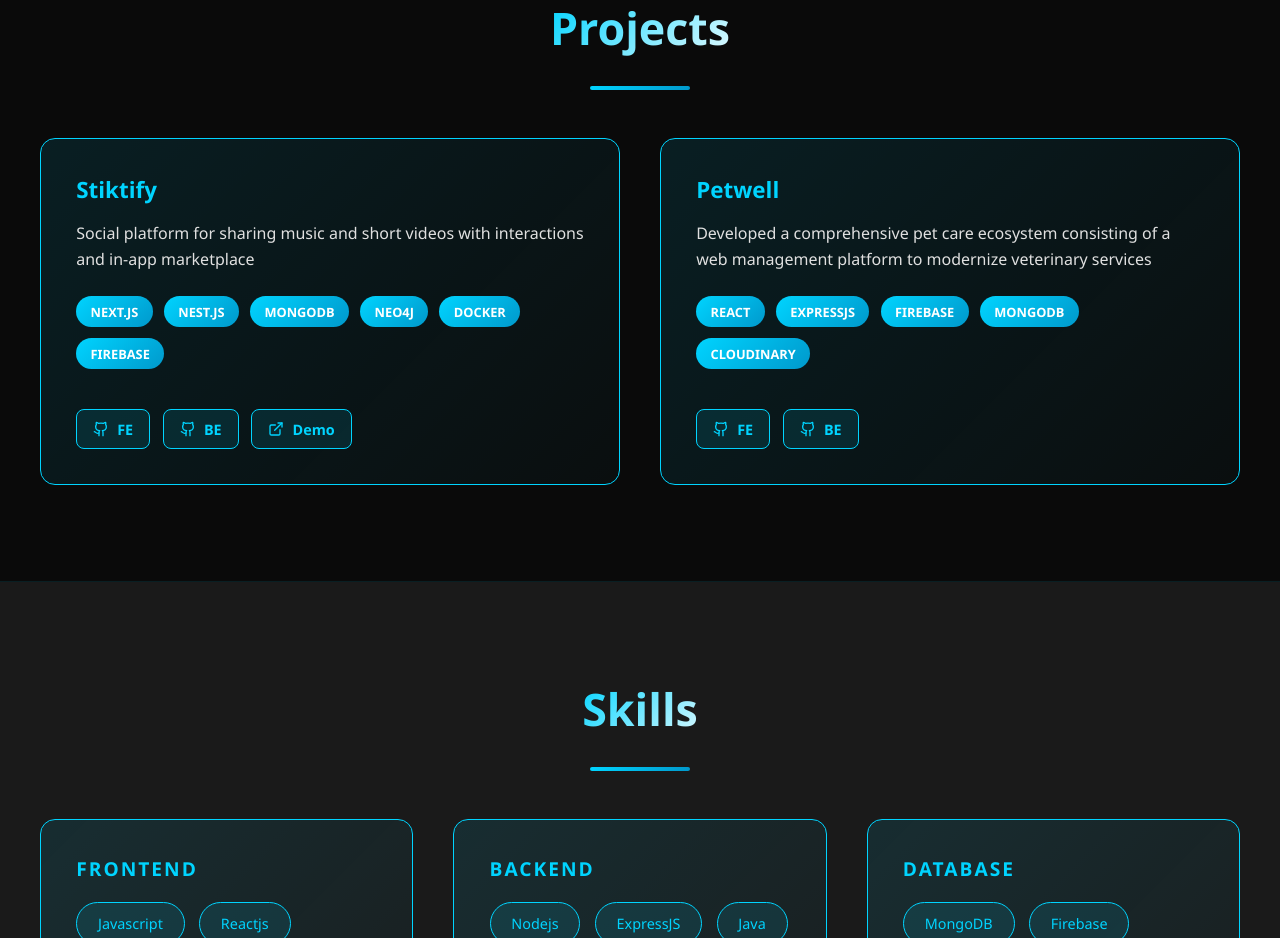
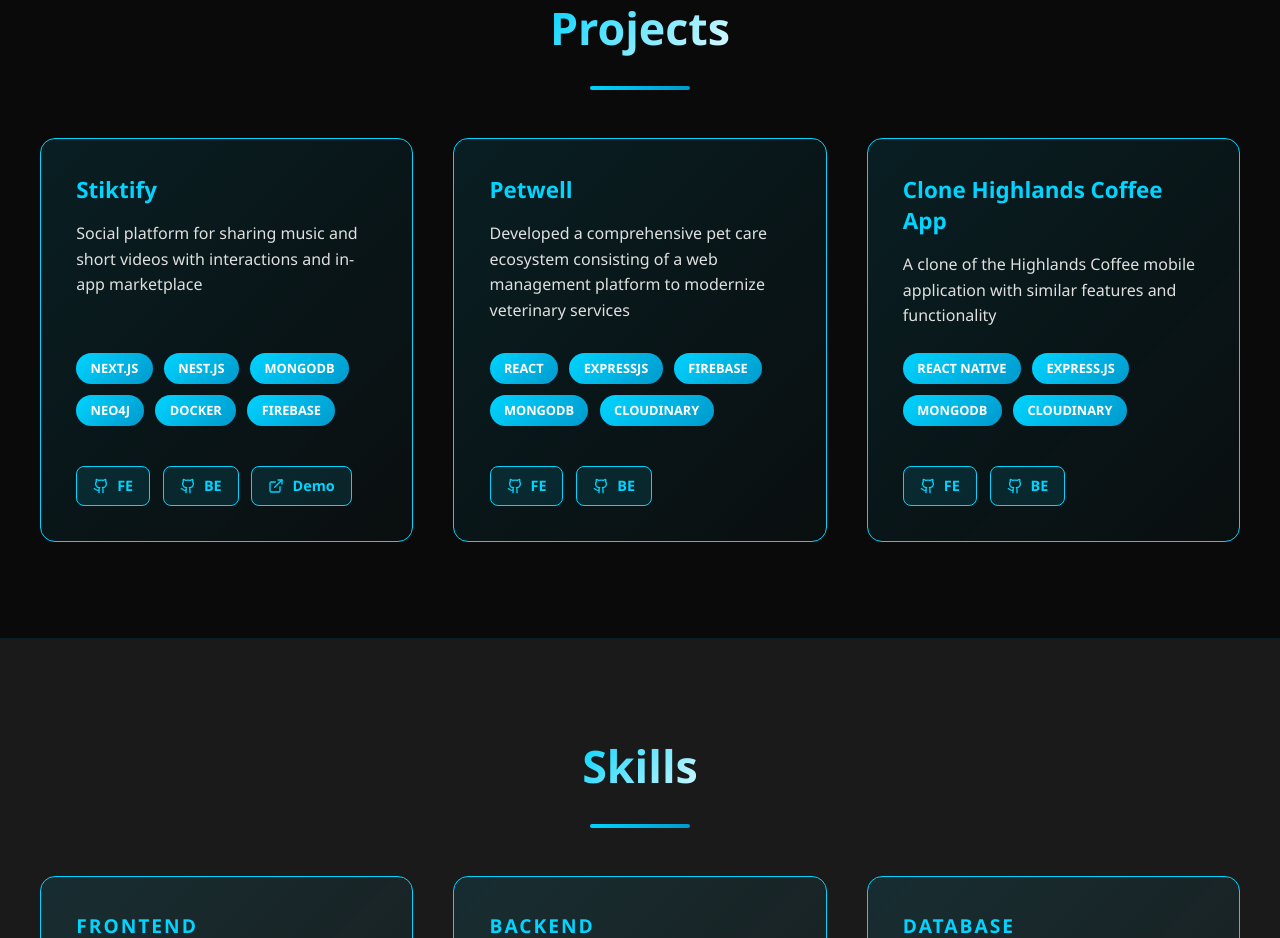
Before and after one commit to Huynh25/HuynhLN_portfolio, a React (Create React App) app: page / in a window 1280 px wide. Shown: the part 1780-2718 px from the top of the page. Built offline with nearby package versions, Linux system fonts and the light colour scheme.

Commit message:
update project

```diff
--- a/src/components/Projects.js
+++ b/src/components/Projects.js
@@ -21,15 +21,15 @@
       backend: "https://github.com/Huynh25/wdp301_petwell_backend.gits",
       demo: "#"
     },
-    // {
-    //   id: 3,
-    //   title: "Social Media Dashboard",
-    //   description: "Analytics dashboard for social media management",
-    //   tech: ["React", "Python", "PostgreSQL"],
-    //   frontend: "https://github.com",
-    //   backend: "https://github.com",
-    //   demo: "https://dashboard.com"
-    // },
+    {
+      id: 3,
+      title: "Clone Highlands Coffee App",
+      description: "A clone of the Highlands Coffee mobile application with similar features and functionality",
+      tech: ["React Native", "Express.js", "MongoDB", "Cloudinary"],
+      frontend: "https://github.com/Huynh25/project-mma-highlands.git",
+      backend: "https://github.com/Huynh25/Project-api-MMA301.git",
+      demo: "#"
+    },
     // {
     //   id: 4,
     //   title: "AI Chatbot",
```
